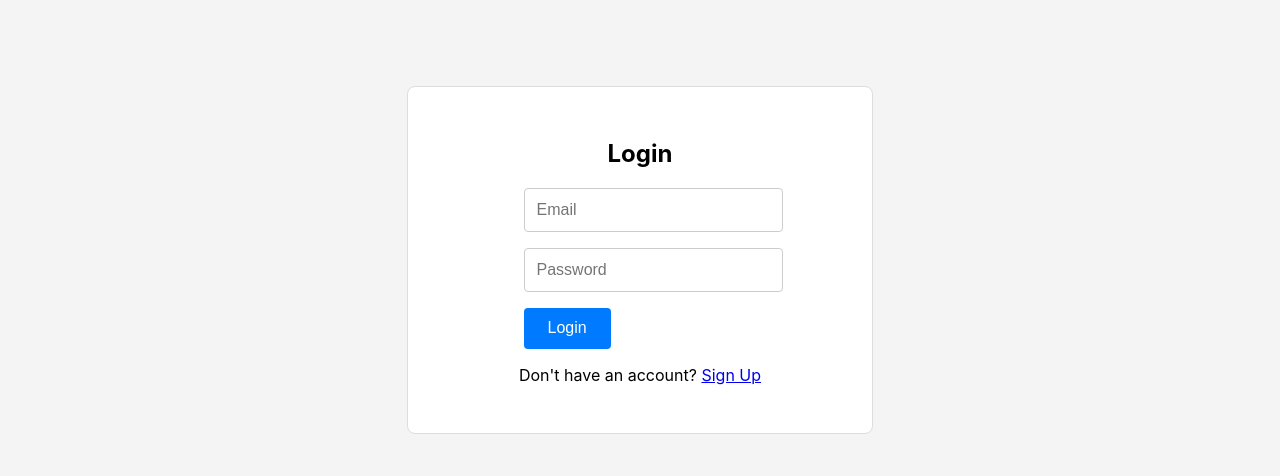
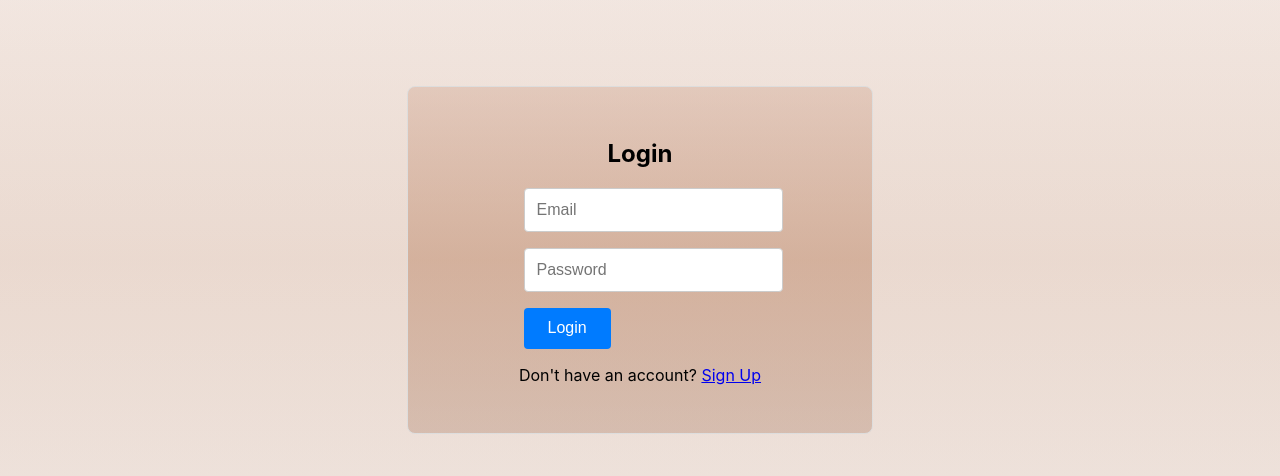
Before and after one commit to abate-Agegnehu/frontendmusicplayer, a React (Create React App) app: page / in a window 1280 px wide. Shown: the part 140-616 px from the top of the page. Built offline with nearby package versions, Linux system fonts and the light colour scheme.

Commit message:
make change on css

```diff
--- a/src/App.css
+++ b/src/App.css
@@ -1,5 +1,6 @@
 /* App.css */
-body, html {
+body,
+html {
   height: 100%;
   margin: 0;
   padding: 0;
--- a/src/features/auth/Login.jsx
+++ b/src/features/auth/Login.jsx
@@ -11,7 +11,8 @@ const Container = styled("div")({
   alignItems: "center",
   height: "100vh",
   width: "100%",
-  backgroundColor: "#f4f4f4",
+  background:
+    "linear-gradient( rgba(208, 164, 142, 0.1), rgba(197, 150, 123, 0.2), rgba(180, 137, 114, 0.1) )",
 });
 
 const FormContainer = styled("div")({
@@ -24,7 +25,8 @@ const FormContainer = styled("div")({
   width: "100%",
   maxWidth: "400px",
   margin: "0 auto",
-  backgroundColor: "#fff",
+  background:
+    "linear-gradient( rgba(208, 164, 142, 0.4), rgba(197, 150, 123, 0.6), rgba(180, 137, 114, 0.4) )",
 });
 
 const Input = styled("input")({
--- a/src/features/auth/Signup.jsx
+++ b/src/features/auth/Signup.jsx
@@ -4,13 +4,15 @@ import { useDispatch } from "react-redux";
 import { addNewUser } from "../user/userSlice";
 import { useNavigate } from "react-router-dom";
 import styled from "@emotion/styled";
+
 const Container = styled("div")({
   display: "flex",
   justifyContent: "center",
   alignItems: "center",
   height: "100vh",
   width: "100%",
-  backgroundColor: "#f4f4f4",
+  background:
+    "linear-gradient( rgba(208, 164, 142, 0.1), rgba(197, 150, 123, 0.2), rgba(180, 137, 114, 0.1) )",
 });
 
 const FormContainer = styled("div")({
@@ -23,7 +25,8 @@ const FormContainer = styled("div")({
   width: "100%",
   maxWidth: "400px",
   margin: "0 auto",
-  backgroundColor: "#fff",
+  background:
+    "linear-gradient( rgba(208, 164, 142, 0.4), rgba(197, 150, 123, 0.6), rgba(180, 137, 114, 0.4) )",
 });
 
 const Input = styled("input")({
--- a/src/features/pages/Footer.jsx
+++ b/src/features/pages/Footer.jsx
@@ -14,7 +14,11 @@ const FooterContainer = styled.footer`
   justify-content: center;
   align-items: center;
   padding: 0.3em;
-  background-color: #333;
+  background: linear-gradient(
+    rgba(208, 164, 142, 0.4),
+    rgba(197, 150, 123, 0.6),
+    rgba(180, 137, 114, 0.4)
+  );
   color: #fff;
 `;
 
--- a/src/features/pages/Navbar.jsx
+++ b/src/features/pages/Navbar.jsx
@@ -32,7 +32,11 @@ const StyledNav = styled.nav`
   justify-content: space-between;
   align-items: center;
   padding: 1em;
-  background-color: #333;
+  background: linear-gradient(
+    rgba(208, 164, 142, 0.4),
+    rgba(197, 150, 123, 0.6),
+    rgba(180, 137, 114, 0.4)
+  );
   color: #fff;
   position: sticky;
   top: 0;
--- a/src/index.css
+++ b/src/index.css
@@ -1,13 +1,18 @@
 body {
   margin: 0;
-  font-family: -apple-system, BlinkMacSystemFont, 'Segoe UI', 'Roboto', 'Oxygen',
-    'Ubuntu', 'Cantarell', 'Fira Sans', 'Droid Sans', 'Helvetica Neue',
+  font-family: -apple-system, BlinkMacSystemFont, "Segoe UI", "Roboto", "Oxygen",
+    "Ubuntu", "Cantarell", "Fira Sans", "Droid Sans", "Helvetica Neue",
     sans-serif;
   -webkit-font-smoothing: antialiased;
   -moz-osx-font-smoothing: grayscale;
+   background: linear-gradient(
+    rgba(208, 164, 142, 0.1),
+    rgba(197, 150, 123, 0.2),
+    rgba(180, 137, 114, 0.1)
+  );
 }
 
 code {
-  font-family: source-code-pro, Menlo, Monaco, Consolas, 'Courier New',
+  font-family: source-code-pro, Menlo, Monaco, Consolas, "Courier New",
     monospace;
 }
```
